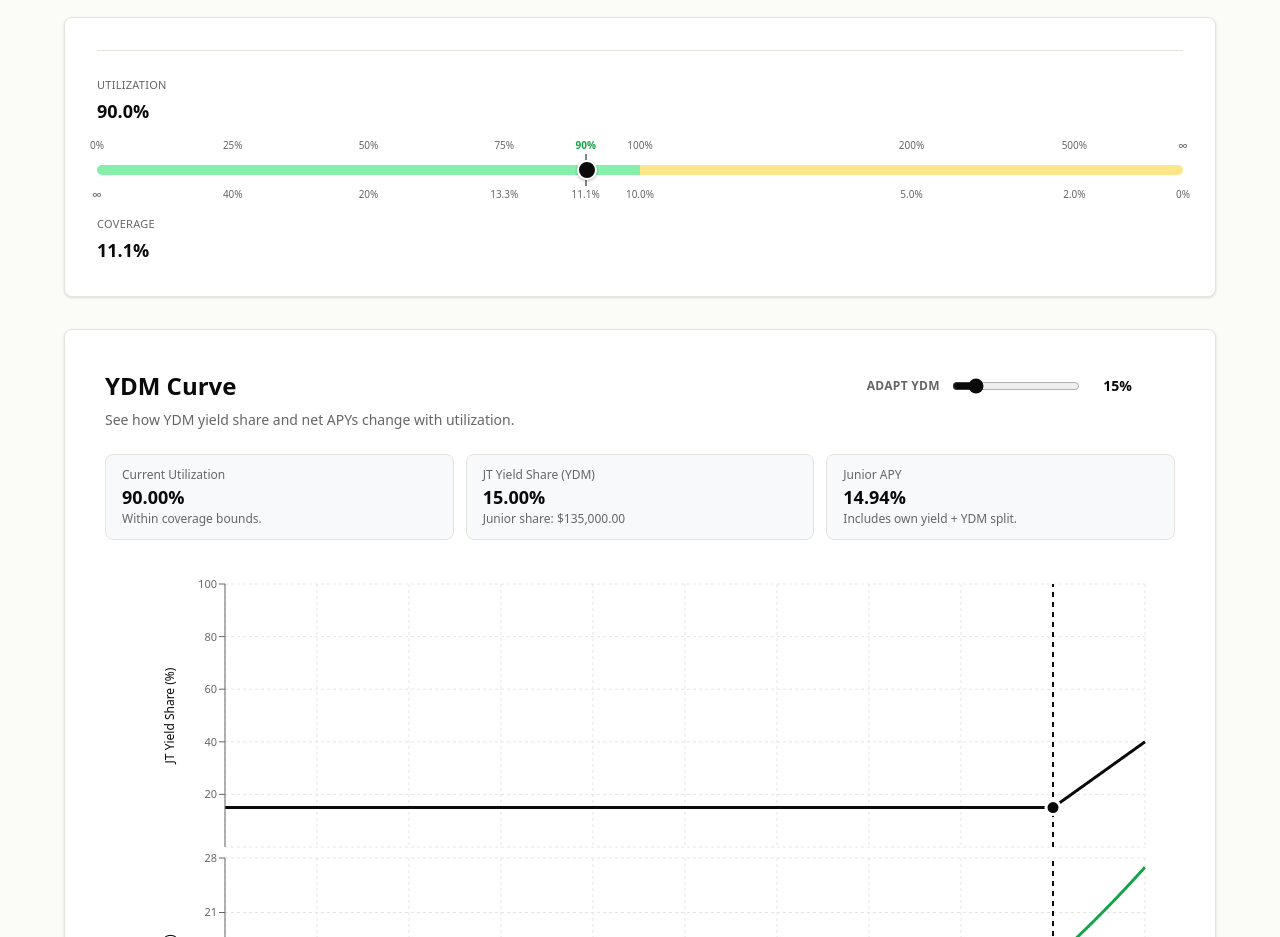
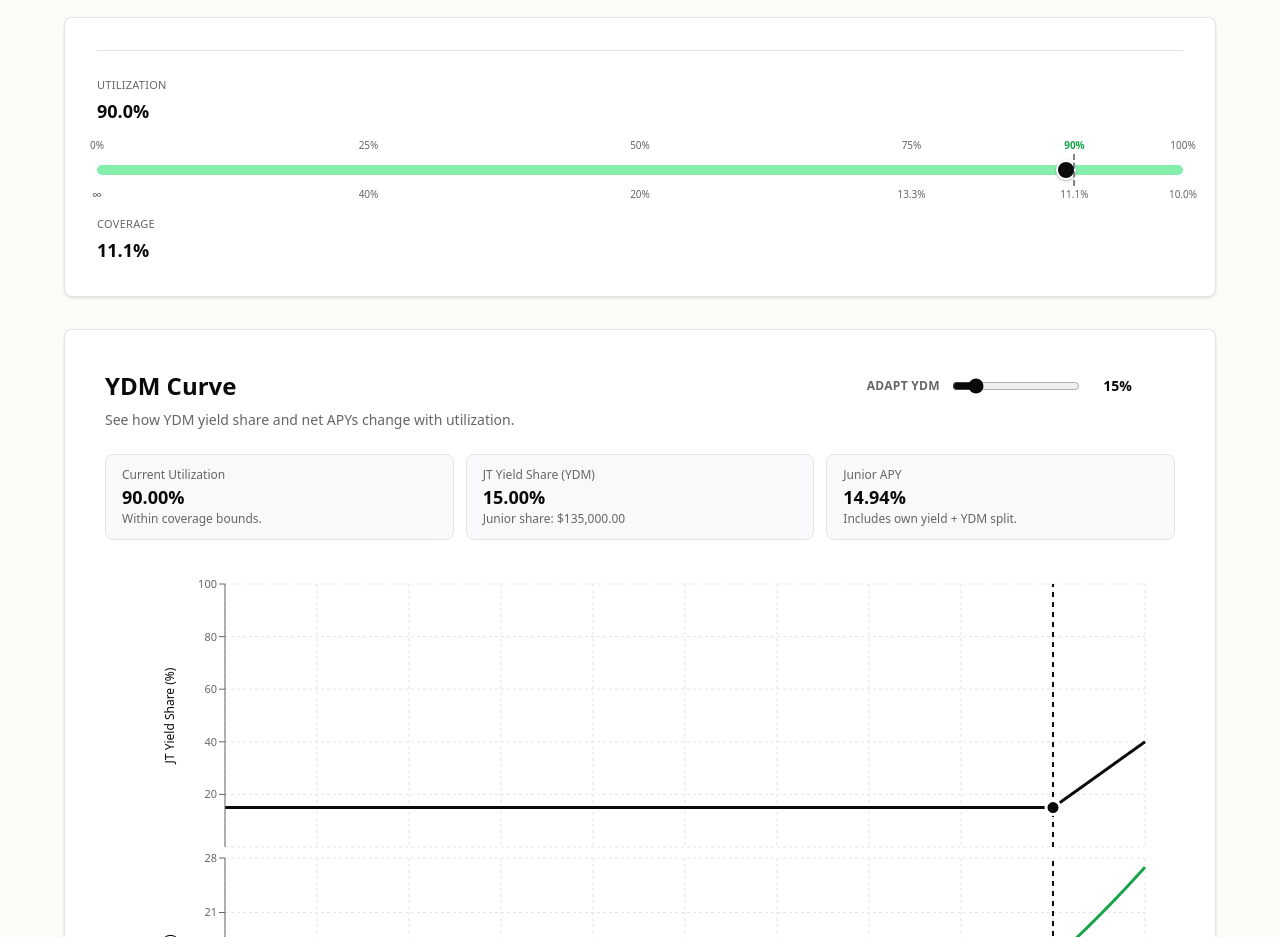
Before and after one commit to roycoprotocol/royco-simulator, a Next.js app: page / in a window 1280 px wide. Shown: the part 1480-2417 px from the top of the page. Built offline with nearby package versions, Linux system fonts and the light colour scheme.

Commit message:
cap slider at 100% utilization; remove over-util UI

```diff
--- a/app/globals.css
+++ b/app/globals.css
@@ -32,7 +32,7 @@ body {
   appearance: none;
   height: 10px;
   border-radius: 9999px;
-  background: linear-gradient(to right, #86efac 0%, #86efac 50%, #fde68a 50%, #fde68a 100%);
+  background: #86efac;
   outline: none;
   cursor: pointer;
 }
@@ -66,5 +66,5 @@ body {
 .utilization-slider::-moz-range-track {
   height: 10px;
   border-radius: 9999px;
-  background: linear-gradient(to right, #86efac 0%, #86efac 50%, #fde68a 50%, #fde68a 100%);
+  background: #86efac;
 }
--- a/app/page.tsx
+++ b/app/page.tsx
@@ -23,24 +23,18 @@ type SimulatorInputs = {
   ysFee: string;
 };
 
-// Slider position mapping:
-//   Left half  (p ∈ [0, 0.5]):  util = 2p              (linear in util, 0 → 1.0)
-//   Right half (p ∈ [0.5, 1]):  util = 1 / (2(1 − p))  (linear in coverage: CR = cov·2(1−p))
-// util is a fraction (1.0 = 100%). util → ∞ as p → 1.
-const TARGET_POSITION = 0.45;
+// Slider position mapping (linear): p ∈ [0, 1] → util ∈ [0, 1.0].
+// Utilization above 100% is not representable; the protocol blocks new senior
+// deposits past 100%, so the slider operates strictly within the covered range.
+const TARGET_POSITION = 0.9;
 const SNAP_TOLERANCE = 0.02;
 
-const utilFromPosition = (p: number): number => {
-  if (p <= 0.5) return 2 * p;
-  if (p >= 1) return Infinity;
-  return 1 / (2 * (1 - p));
-};
+const utilFromPosition = (p: number): number => Math.max(0, Math.min(1, p));
 
 const positionFromUtil = (util: number): number => {
   if (util <= 0) return 0;
-  if (!Number.isFinite(util)) return 1;
-  if (util <= 1) return util / 2;
-  return 1 - 1 / (2 * util);
+  if (util >= 1) return 1;
+  return util;
 };
 
 const deriveJunior = (
@@ -115,15 +109,12 @@ type SliderTick = {
 };
 
 const SLIDER_TICKS: SliderTick[] = [
-  { position: 0.000, utilLabel: '0%',    utilValue: 0 },
-  { position: 0.125, utilLabel: '25%',   utilValue: 0.25 },
-  { position: 0.250, utilLabel: '50%',   utilValue: 0.5 },
-  { position: 0.375, utilLabel: '75%',   utilValue: 0.75 },
-  { position: 0.450, utilLabel: '90%',   utilValue: 0.9, isTarget: true },
-  { position: 0.500, utilLabel: '100%',  utilValue: 1.0 },
-  { position: 0.750, utilLabel: '200%',  utilValue: 2.0 },
-  { position: 0.900, utilLabel: '500%',  utilValue: 5.0 },
-  { position: 1.000, utilLabel: '∞',     utilValue: Infinity },
+  { position: 0.00, utilLabel: '0%',    utilValue: 0 },
+  { position: 0.25, utilLabel: '25%',   utilValue: 0.25 },
+  { position: 0.50, utilLabel: '50%',   utilValue: 0.5 },
+  { position: 0.75, utilLabel: '75%',   utilValue: 0.75 },
+  { position: 0.90, utilLabel: '90%',   utilValue: 0.9, isTarget: true },
+  { position: 1.00, utilLabel: '100%',  utilValue: 1.0 },
 ];
 
 export default function YieldSimulator() {
@@ -546,11 +537,7 @@ export default function YieldSimulator() {
         <div className="mb-3">
           <span className="text-[11px] uppercase tracking-wide text-[#666666]">Utilization</span>
           <p className="text-lg font-semibold text-[#0a0a0a] tabular-nums">
-            {(() => {
-              const u = utilFromPosition(utilizationPosition);
-              if (!Number.isFinite(u)) return '∞';
-              return `${(u * 100).toFixed(1)}%`;
-            })()}
+            {`${(utilFromPosition(utilizationPosition) * 100).toFixed(1)}%`}
           </p>
         </div>
 
@@ -657,16 +644,10 @@ export default function YieldSimulator() {
               const u = utilFromPosition(utilizationPosition);
               const cov = parseNumber(minCoverage) / 100;
               if (u <= 0) return '∞';
-              if (!Number.isFinite(u)) return '0%';
               return `${(coverageRemainingFromUtil(u, cov) * 100).toFixed(1)}%`;
             })()}
           </p>
         </div>
-        {utilizationPosition > 0.5 && (
-          <div className="mt-3 rounded-md border border-[#fde68a] bg-[#fffbeb] px-3 py-2 text-xs text-[#854d0e]">
-            Utilization above 100% implies a Junior drawdown has occurred. The protocol blocks new Senior deposits past 100%, so reaching this state requires Junior NAV losses.
-          </div>
-        )}
       </div>
     );
   };
```
